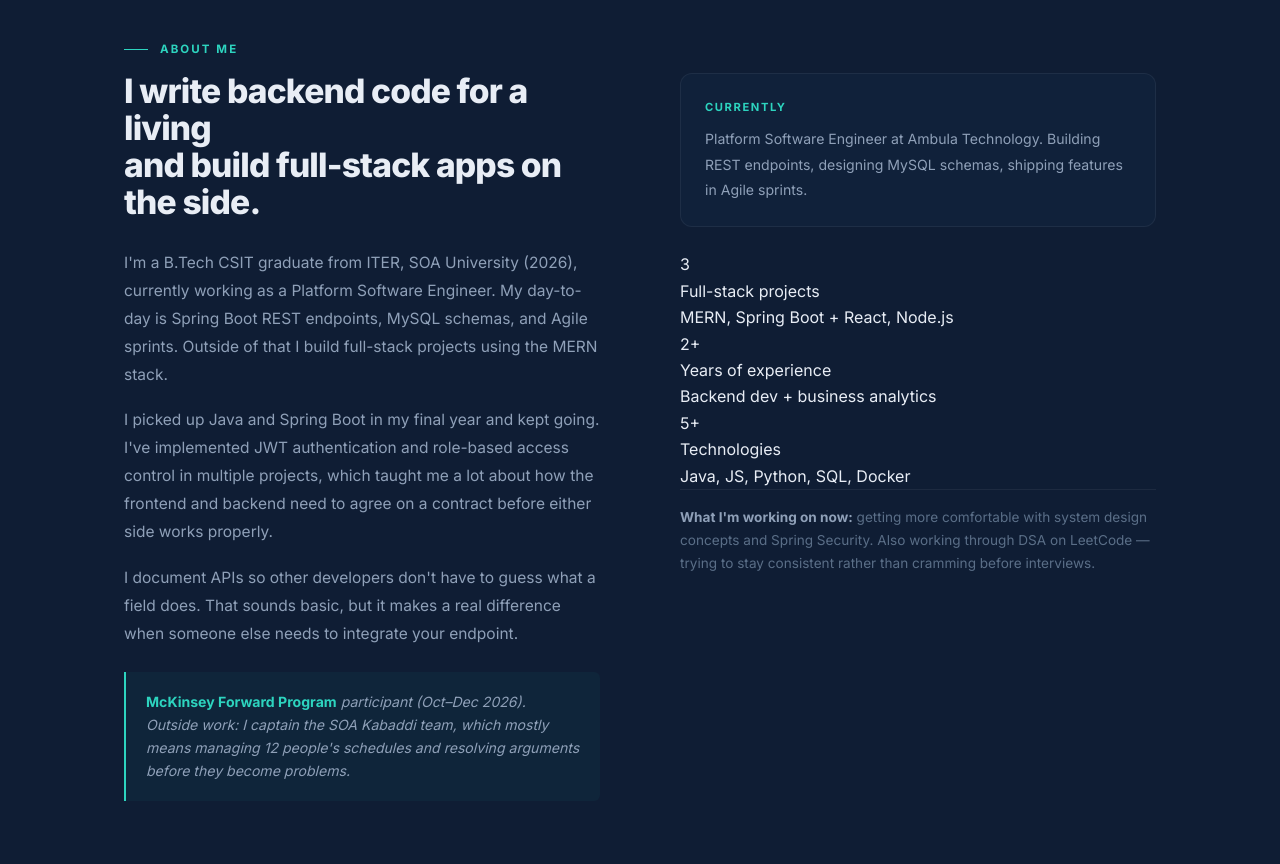
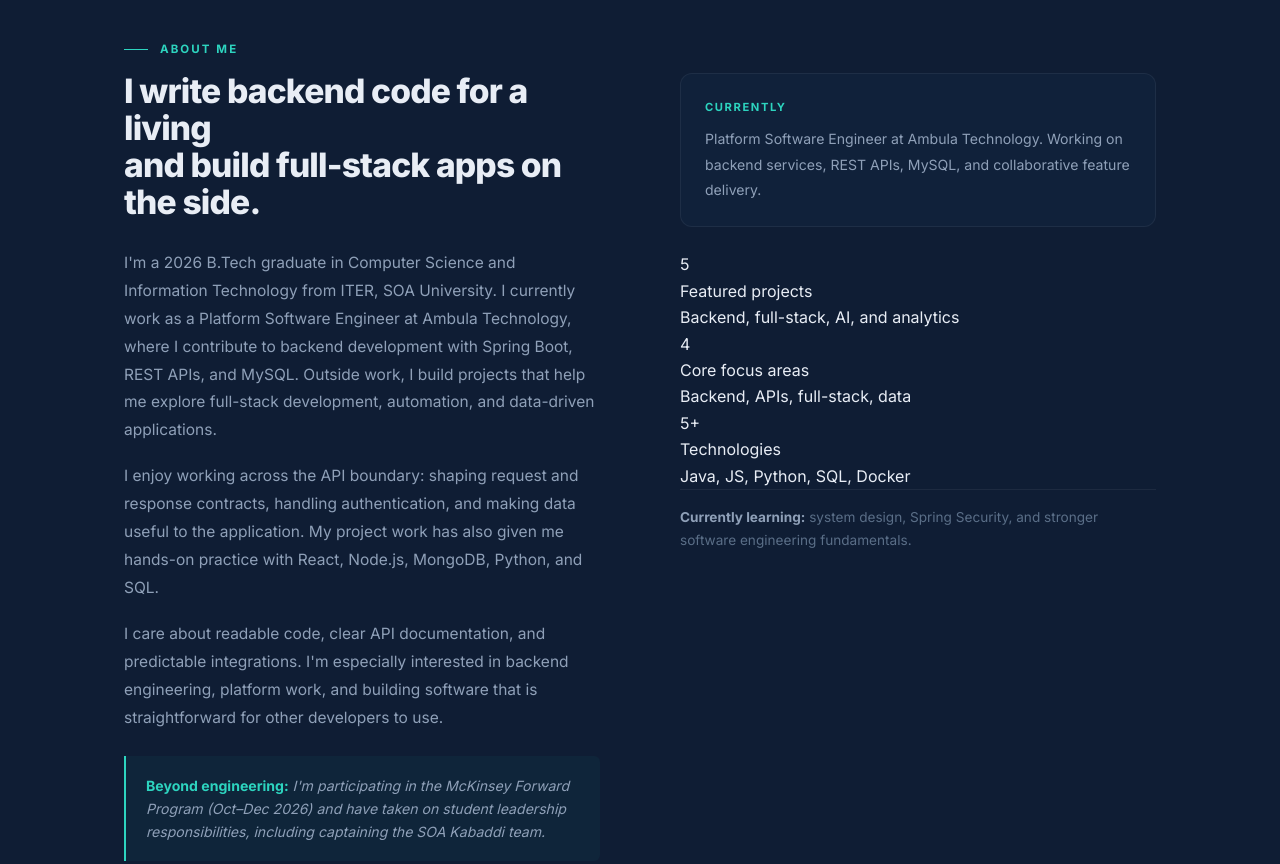
Before and after one commit to vinayviratwork/vinayviratwork.github.io, a plain HTML site: page index.html in a window 1280 px wide. Shown: the part 860-1724 px from the top of the page. Drawn offline with Linux system fonts and the light colour scheme.

Commit message:
Refresh portfolio for platform software engineering roles
* Improve portfolio positioning and recruiter-facing copy

* Align resume summaries with confirmed platform engineering role

```diff
--- a/data/resumes.js
+++ b/data/resumes.js
@@ -3,7 +3,7 @@ const RESUMES = [
     id: "swe",
     roleName: "Software Engineer / Platform",
     summary:
-      "I build backend services in Java Spring Boot and full-stack apps with the MERN stack. Currently doing this full-time at Ambula Technology. I work in Agile sprints, write API docs, and fix bugs in production. Outside of work I have shipped three projects from scratch.",
+      "Platform Software Engineer at Ambula Technology, focused on backend services and API development with Java and Spring Boot. I also build full-stack applications and data-driven tools, with hands-on experience across React, Node.js, SQL, and Python.",
     skills: [
       "Java", "Spring Boot", "Node.js", "Express.js",
       "React.js", "JavaScript", "MySQL", "MongoDB",
@@ -11,7 +11,7 @@ const RESUMES = [
       "Agile/Scrum", "API Documentation", "Swagger"
     ],
     achievements: [
-      "Built and maintained Spring Boot REST endpoints at Ambula Technology — paginated recording data, JWT-based access control, Azure Blob Storage streaming.",
+      "Contribute to backend development at Ambula Technology as a Platform Software Engineer, working with Spring Boot REST endpoints, MySQL, and API integrations.",
       "Implemented JWT auth and role-based access control across frontend routes and backend endpoints in multiple projects.",
       "JobBot: Spring Boot app that hits 5 job board APIs, stores results in MySQL, and uses Groq to score jobs against a PDF resume and draft cover letters. Java 21, Docker, unit tests.",
       "AI Market Trend Assistant: React 19 dashboard with Recharts, Node.js API, chat assistant, and a proposal generator that builds an 8-slide deck.",
@@ -25,7 +25,7 @@ const RESUMES = [
     id: "consulting",
     roleName: "Technology / Business Consulting",
     summary:
-      "I do backend engineering by day and I have done business-facing work too — CRM for 500+ leads, Power BI dashboards for a sales team, and I am in the McKinsey Forward Program right now. I can read a problem, figure out what needs to be built, and ship it.",
+      "A software engineering background complemented by business-facing experience in CRM operations and reporting. I've worked with LeadSquared, built Power BI dashboards, and currently develop backend services at Ambula Technology. I enjoy translating practical needs into clear workflows and useful software.",
     skills: [
       "Power BI", "SQL", "LeadSquared CRM",
       "Data Visualization", "Stakeholder Communication",
@@ -48,7 +48,7 @@ const RESUMES = [
     id: "data",
     roleName: "Data Analyst",
     summary:
-      "I work with SQL, Python (Pandas), and Power BI. I have written SQL detection rules, built Streamlit dashboards, designed normalized schemas, and built Power BI reports from scratch at an actual job. I know how data moves from a database to a chart.",
+      "I use SQL, Python, Pandas, and Power BI to explore data, build repeatable analysis, and communicate findings through dashboards. My Revenue Leakage Detection project combines rule-based SQL checks, risk scoring, automated tests, and an interactive Streamlit interface.",
     skills: [
       "SQL", "MySQL", "SQLite", "Python", "Pandas",
       "Power BI", "Streamlit", "Plotly",
@@ -70,7 +70,7 @@ const RESUMES = [
     id: "general",
     roleName: "General",
     summary:
-      "Backend engineer at Ambula Technology, 2026 B.Tech CSIT grad. I write Spring Boot APIs, design MySQL schemas, and ship features in Agile sprints. I have also built full-stack apps in React and Node.js and done reporting work with Power BI and SQL.",
+      "2026 Computer Science and Information Technology graduate and Platform Software Engineer at Ambula Technology. I work on backend services with Java, Spring Boot, REST APIs, and MySQL, and build independent projects across full-stack development, AI-assisted workflows, and data analytics.",
     skills: [
       "Java", "JavaScript", "Python", "SQL",
       "Spring Boot", "React.js", "Node.js",
@@ -79,7 +79,7 @@ const RESUMES = [
       "Data Structures and Algorithms"
     ],
     achievements: [
-      "Platform Software Engineer at Ambula Technology: Spring Boot APIs, JWT auth, Azure Blob Storage streaming, MySQL schemas, Agile delivery.",
+      "Platform Software Engineer at Ambula Technology: backend development with Spring Boot, REST APIs, MySQL, and collaborative Agile delivery.",
       "Revenue Leakage Detection: SQL pipeline flagging Rs 15.52 Cr on 20,951 invoices, Streamlit dashboard, 41 tests.",
       "JobBot: Spring Boot app that hits 5 job APIs, scores against a PDF resume with Groq, drafts cover letters. Java 21, MySQL, Docker.",
       "AI Market Trend Assistant: React + Node.js dashboard and proposal generator.",
--- a/index.html
+++ b/index.html
@@ -6,12 +6,12 @@
 
   <!-- SEO -->
   <title>Vinay Virat | Platform &amp; Full Stack Software Engineer</title>
-  <meta name="description" content="Vinay Virat — Platform and full stack software engineer. I build REST APIs and web apps in Java Spring Boot, Node.js, and React. Based in Bhubaneswar, India." />
+  <meta name="description" content="Vinay Virat — Platform Software Engineer at Ambula Technology. I build backend services, REST APIs, and practical full-stack applications with Java, Spring Boot, React, and Node.js." />
   <meta name="author" content="Vinay Virat" />
 
   <!-- Open Graph -->
   <meta property="og:title" content="Vinay Virat | Platform &amp; Full Stack Software Engineer" />
-  <meta property="og:description" content="Platform and full stack software engineer. I build APIs and web apps that other teams can actually use." />
+  <meta property="og:description" content="Platform Software Engineer at Ambula Technology. I build dependable backend services and thoughtful full-stack applications with Java, Spring Boot, React, and Node.js." />
   <meta property="og:type" content="website" />
   <meta property="og:url" content="https://vinayviratwork.github.io" />
 
@@ -123,37 +123,37 @@
           I write backend code for a living<br />and build full-stack apps on the side.
         </h2>
         <p>
-          I'm a B.Tech CSIT graduate from ITER, SOA University (2026), currently working as a Platform Software Engineer. My day-to-day is Spring Boot REST endpoints, MySQL schemas, and Agile sprints. Outside of that I build full-stack projects using the MERN stack.
+          I'm a 2026 B.Tech graduate in Computer Science and Information Technology from ITER, SOA University. I currently work as a Platform Software Engineer at Ambula Technology, where I contribute to backend development with Spring Boot, REST APIs, and MySQL. Outside work, I build projects that help me explore full-stack development, automation, and data-driven applications.
         </p>
         <p>
-          I picked up Java and Spring Boot in my final year and kept going. I've implemented JWT authentication and role-based access control in multiple projects, which taught me a lot about how the frontend and backend need to agree on a contract before either side works properly.
+          I enjoy working across the API boundary: shaping request and response contracts, handling authentication, and making data useful to the application. My project work has also given me hands-on practice with React, Node.js, MongoDB, Python, and SQL.
         </p>
         <p>
-          I document APIs so other developers don't have to guess what a field does. That sounds basic, but it makes a real difference when someone else needs to integrate your endpoint.
+          I care about readable code, clear API documentation, and predictable integrations. I'm especially interested in backend engineering, platform work, and building software that is straightforward for other developers to use.
         </p>
         <div class="about-highlight">
-          <strong>McKinsey Forward Program</strong> participant (Oct–Dec 2026). Outside work: I captain the SOA Kabaddi team, which mostly means managing 12 people's schedules and resolving arguments before they become problems.
+          <strong>Beyond engineering:</strong> I'm participating in the McKinsey Forward Program (Oct–Dec 2026) and have taken on student leadership responsibilities, including captaining the SOA Kabaddi team.
         </div>
       </div>
 
       <div class="about-right reveal reveal-delay-1">
         <div class="about-currently">
           <div class="about-currently-label">Currently</div>
-          <p>Platform Software Engineer at Ambula Technology. Building REST endpoints, designing MySQL schemas, shipping features in Agile sprints.</p>
+          <p>Platform Software Engineer at Ambula Technology. Working on backend services, REST APIs, MySQL, and collaborative feature delivery.</p>
         </div>
         <div class="about-stats">
           <div class="about-stat-row">
-            <div class="about-stat-num">3</div>
+            <div class="about-stat-num">5</div>
             <div class="about-stat-info">
-              <div class="about-stat-title">Full-stack projects</div>
-              <div class="about-stat-desc">MERN, Spring Boot + React, Node.js</div>
+              <div class="about-stat-title">Featured projects</div>
+              <div class="about-stat-desc">Backend, full-stack, AI, and analytics</div>
             </div>
           </div>
           <div class="about-stat-row">
-            <div class="about-stat-num">2+</div>
+            <div class="about-stat-num">4</div>
             <div class="about-stat-info">
-              <div class="about-stat-title">Years of experience</div>
-              <div class="about-stat-desc">Backend dev + business analytics</div>
+              <div class="about-stat-title">Core focus areas</div>
+              <div class="about-stat-desc">Backend, APIs, full-stack, data</div>
             </div>
           </div>
           <div class="about-stat-row">
@@ -165,7 +165,7 @@
           </div>
         </div>
         <div class="about-learning">
-          <strong>What I'm working on now:</strong> getting more comfortable with system design concepts and Spring Security. Also working through DSA on LeetCode — trying to stay consistent rather than cramming before interviews.
+          <strong>Currently learning:</strong> system design, Spring Security, and stronger software engineering fundamentals.
         </div>
       </div>
     </div>
```
